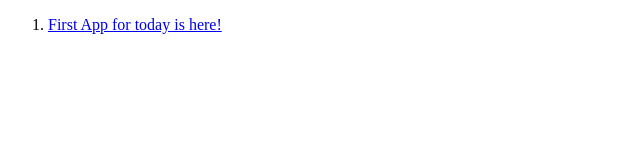
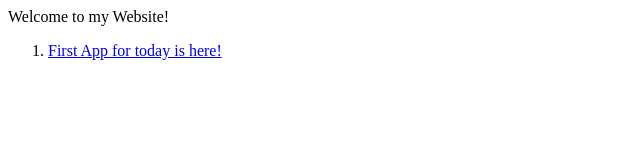
Before and after one commit to sarkingston/sarkingston.github.io, a plain HTML site: page index.html in a window 1280 px wide. Shown: the whole page, without its empty margins (0-640 px from the left). Drawn offline with Linux system fonts and the light colour scheme.

Commit message:
Add files via upload

```diff
--- a/index.html
+++ b/index.html
@@ -6,10 +6,12 @@
 </head>
 
 <body>
+	Welcome to my Website!
 
-	<ol>
-<li><a href="inlcudes\Document1.pdf">First App for today is here!</a></li>
+<ol>
+	<li><a href="inlcudes\Document1.pdf">First App for today is here!</a></li>
 
 </ol>
 
 </body>
+</html>
```
